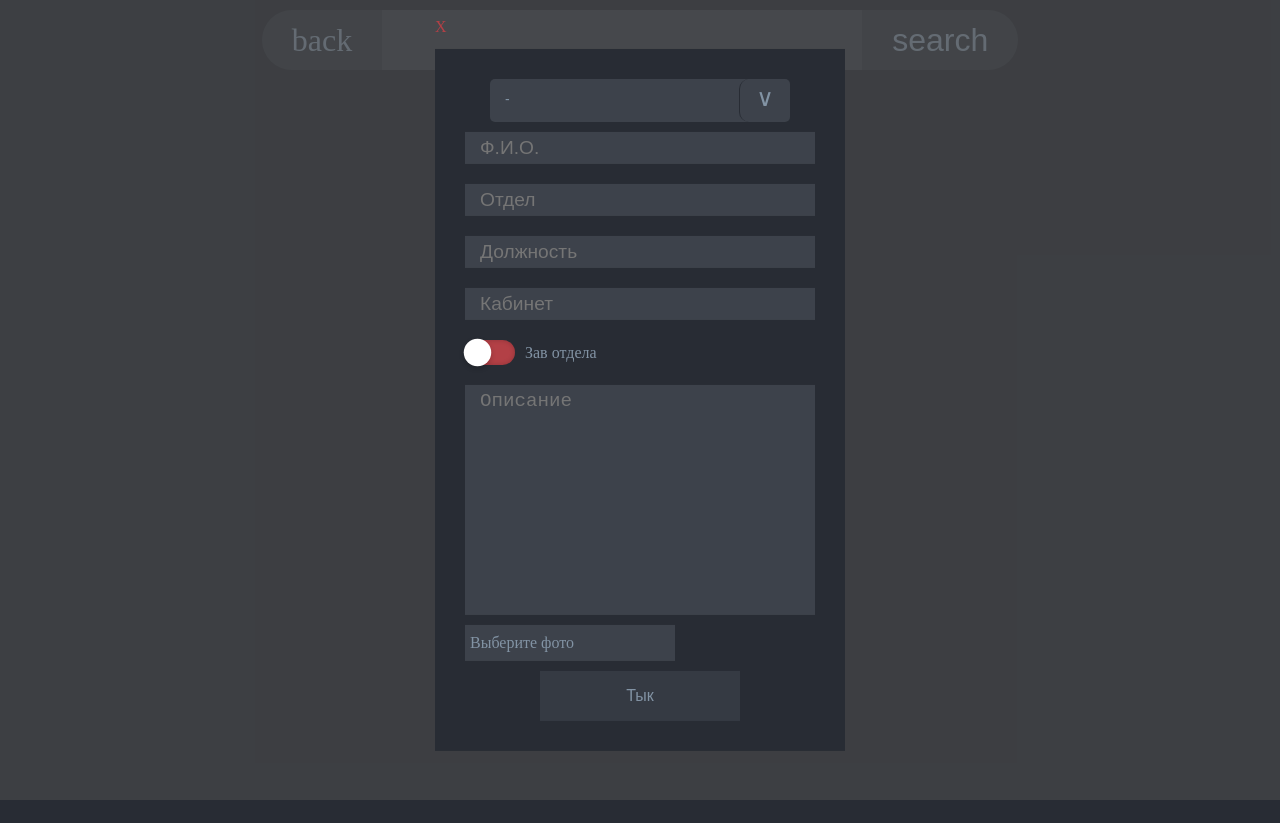
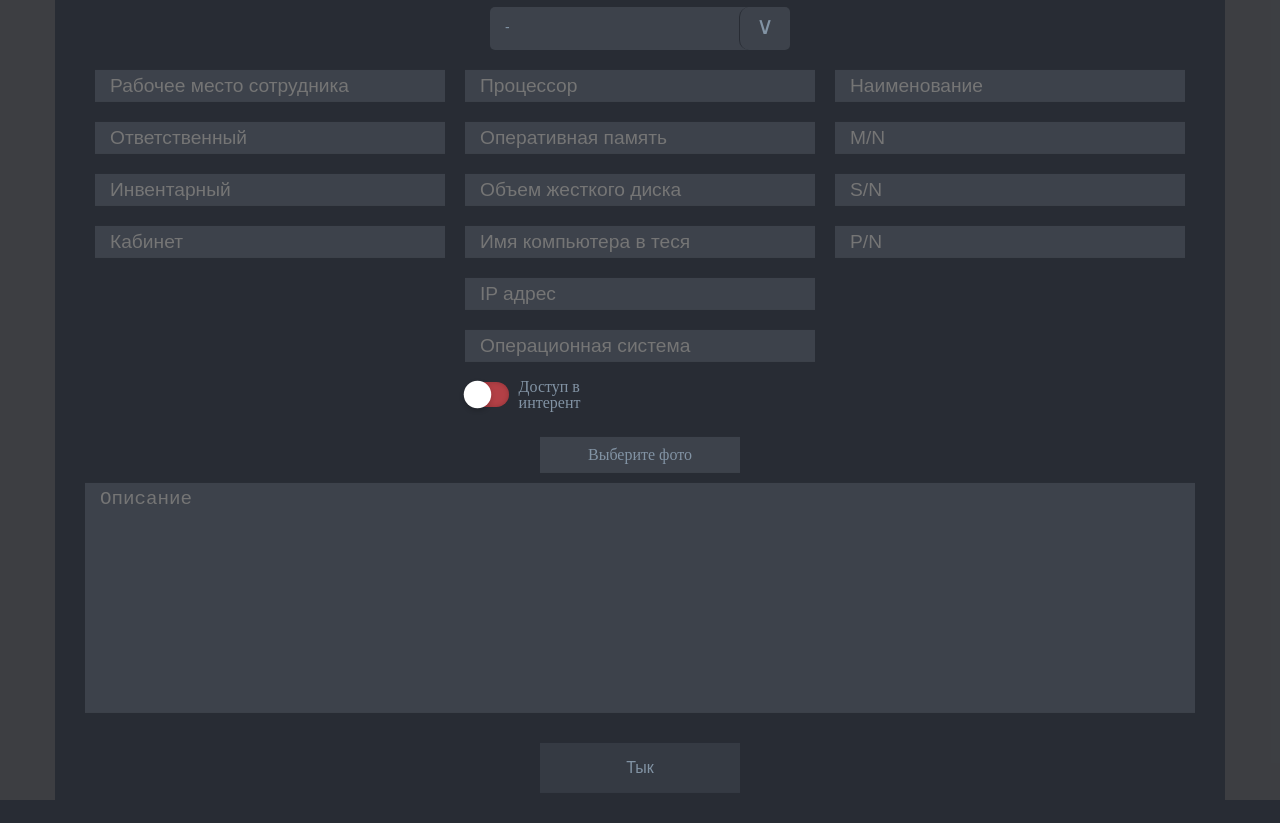
Before and after one commit to Sorati/obsinv, a React (Create React App) app: page /Add in a window 1280 px wide. Before the commit the page ends 800 px from the top, so only its background shows below. Built offline with nearby package versions, Linux system fonts and the light colour scheme.

Commit message:
refactoring and change "add componetn"

```diff
--- a/src/components/modalAddItems/ModalAddItems.jsx
+++ b/src/components/modalAddItems/ModalAddItems.jsx
@@ -1,6 +1,9 @@
 import React from "react";
 import style from './ModalAddItems.module.css'
 import {NavLink} from "react-router-dom";
+import Person from "./person/person";
+import General from "./general/general";
+import Hardware from "./hardware/hardware";
 
 class ModalAddItems extends React.PureComponent {
     constructor(props) {
@@ -8,7 +11,9 @@ class ModalAddItems extends React.PureComponent {
         this.data = props.date.data;
         this.getForm = React.createRef();
         this.state = {
-            typeItems: ''
+            typeItems: '',
+            description: '',
+
         }
     }
 
@@ -66,6 +71,10 @@ class ModalAddItems extends React.PureComponent {
 
     }
 
+    componentWillUnmount() {
+
+    }
+
     render() {
         return (
             <div className={style.outsude}>
@@ -75,34 +84,15 @@ class ModalAddItems extends React.PureComponent {
                         <form ref={this.getForm} action="POST" onSubmit={(evn) => {
                             evn.preventDefault()
                         }}>
-
                             <label htmlFor="styledSelect1" className={style.customSelect}>
                                 <select name="options" id="styledSelect1">
                                     <option value="none" hidden>-</option>
                                     {this._getTypeList()}
                                 </select>
                             </label>
-
-                            <div className={style.content__person}>
-                                <label><input type="text" placeholder={'Ф.И.О.'}/></label>
-                                <label><input type="text" placeholder={'Отдел'}/></label>
-                                <label><input type="text" placeholder={'Должность'}/></label>
-                                <label><input type="text" placeholder={'Кабинет'}/></label>
-                                <label className={style.checkbox}><input type="checkbox"/>
-                                    <span>Зав отдела</span></label>
-                            </div>
-                            <div className={style.general}>
-                                <label><textarea name="description" rows="10"
-                                                 placeholder={'Описание'}></textarea></label>
-                                <input type="file" name="file" id="file" className={style.inputfile}/>
-                                <label htmlFor="file">Выберите фото</label>
-                                {/*<button onSubmit={(evn) => {
-                                    evn.preventDefault()
-                                }}>Создать
-                                </button>*/}
-
-                                <button onClick={this._addNewPerson.bind(this)}>Тык</button>
-                            </div>
+                            {/*<Person/>*/}
+                            <Hardware/>
+                            <General/>
                         </form>
                     </div>
                 </div>
--- a/src/components/modalAddItems/ModalAddItems.module.css
+++ b/src/components/modalAddItems/ModalAddItems.module.css
@@ -31,33 +31,12 @@
 .content {
     /*background-color: #b3d4fc;*/
 }
-.content textarea{
-    resize: none;
-}
-.content input[type="text"],
-.content input[type="checkbox"],
-.content textarea
-{
-    box-sizing: border-box;
-    width: 100%;
-    font-size: 1.2rem;
-    padding: 5px 15px;
-    background-color: #3d424b;
-    color: #8293a4;
-    border: 0;
-    margin: 10px 0;
-}
+
 .content form{
     display: flex;
     flex-direction: column;
     margin: 10px;
 }
-
-.content__person{
-    width: 350px;
-}
-
-/*********************************************************/
 
 .customSelect {
 	position: relative;
@@ -102,90 +81,3 @@
     z-index: -1;
     border-radius: 10px 0 0 10px;
 }
-
-option:hover{
-	color: #0d191d;
-}
-
-.general{
-    display: flex;
-    flex-direction: column;
-}
-
-.general button{
-    align-self: center;
-    background-color: #353a43;
-    color: #8293a4;
-    border: 0;
-    width: 200px;
-    height: 50px;
-    padding: 5px 30px;
-    margin-top: 10px;
-}
-/*********************************/
-.content input[type="checkbox"] {
-  width: 50px;
-  height: 25px;
-  -webkit-appearance: none;
-  -moz-appearance: none;
-  background: #b34046;
-  outline: none;
-  border-radius: 50px;
-  box-shadow: inset 0 0 5px rgba(0,0,0, .2);
-  transition: 0.5s;
-  position: relative;
-}
-.content input:checked[type="checkbox"] {
-  background: #8df472;
-}
-.content input[type="checkbox"]::before {
-  content: '';
-  position: absolute;
-  width: 25px;
-  height: 25px;
-  border-radius: 50%;
-  top: 0;
-  left: 0;
-  background: #fff;
-  transform: scale(1.1);
-  box-shadow: 0 2px 5px rgba(0,0,0, .2);
-  transition: 0.5s;
-}
-.content input:checked[type="checkbox"]::before {
-  left: 25px;
-}
-
-.checkbox{
-    display: flex;
-    justify-content: start;
-    align-items: center;
-    width: 150px;
-}
-
-.checkbox span{
-    margin: 0 10px;
-}
-/*********************************/
-
-.inputfile {
-	width: 0.1px;
-	height: 0.1px;
-	opacity: 0;
-	overflow: hidden;
-	z-index: -1;
-}
-
-.inputfile + label {
-    color: #8293a4;
-    background-color: #3d424b;
-    max-width: 200px;
-    padding: 10px 5px;
-}
-.inputfile:focus + label,
-.inputfile + label:hover {
-    background-color: #3d424b;
-}
-
-.inputfile + label {
-	cursor: pointer;
-}
--- /dev/null
+++ b/src/components/modalAddItems/general/general.jsx
@@ -0,0 +1,17 @@
+import React from "react";
+import style from "./general.module.css"
+
+const General = () => {
+    return (
+        <div className={style.content__general}>
+            <input type="file" name="file" id="file" className={style.inputfile}/>
+            <label htmlFor="file">Выберите фото</label>
+
+            <label><textarea name="description" rows="10" placeholder={'Описание'}></textarea></label>
+
+            <button>Тык</button>
+        </div>
+    )
+};
+
+export default General
--- /dev/null
+++ b/src/components/modalAddItems/general/general.module.css
@@ -0,0 +1,56 @@
+.content__general{
+    display: flex;
+    flex-direction: column;
+    width: 100%;
+    margin: 10px auto 0 auto;
+}
+
+.content__general button{
+    align-self: center;
+    background-color: #353a43;
+    color: #8293a4;
+    border: 0;
+    width: 200px;
+    height: 50px;
+    padding: 5px 30px;
+    margin-top: 20px;
+}
+
+.content__general textarea {
+    resize: none;
+    box-sizing: border-box;
+    width: 100%;
+    font-size: 1.2rem;
+    padding: 5px 15px;
+    background-color: #3d424b;
+    color: #8293a4;
+    border: 0;
+    margin: 10px 0;
+}
+
+.inputfile {
+	width: 0.1px;
+	height: 0.1px;
+	opacity: 0;
+	overflow: hidden;
+	z-index: -1;
+}
+
+.inputfile + label {
+    margin: auto;
+    width: 190px;
+    text-align: center;
+
+    color: #8293a4;
+    background-color: #3d424b;
+    max-width: 200px;
+    padding: 10px 5px;
+}
+.inputfile:focus + label,
+.inputfile + label:hover {
+    background-color: #3d424b;
+}
+
+.inputfile + label {
+	cursor: pointer;
+}
--- /dev/null
+++ b/src/components/modalAddItems/hardware/hardware.jsx
@@ -0,0 +1,39 @@
+import React from "react";
+import style from './hardware.module.css';
+
+const Hardware = () => {
+    return (
+        <div className={style.content__Hardware}>
+            <div>
+                <label><input type="text" placeholder={'Рабочее место сотрудника'}/></label>
+                <label><input type="text" placeholder={'Ответственный'}/></label>
+
+                <label><input type="text" placeholder={'Инвентарный'}/></label>
+                <label><input type="text" placeholder={'Кабинет'}/></label>
+            </div>
+
+            <div>
+                <label><input type="text" placeholder={'Процессор'}/></label>
+                <label><input type="text" placeholder={'Оперативная память'}/></label>
+                <label><input type="text" placeholder={'Объем жесткого диска'}/></label>
+                <label><input type="text" placeholder={'Имя компьютера в теся'}/></label>
+                <label><input type="text" placeholder={'IP адрес'}/></label>
+                <label><input type="text" placeholder={'Операционная система'}/></label>
+                {/*<label><input type="text" placeholder={'Доступ в интерент'}/></label>*/}
+                <label className={style.checkbox}><input type="checkbox"/>
+                <span>Доступ в интерент</span></label>
+            </div>
+
+            <div>
+                <label><input type="text" placeholder={'Наименование'}/></label>
+                <label><input type="text" placeholder={'M/N'}/></label>
+                <label><input type="text" placeholder={'S/N'}/></label>
+                <label><input type="text" placeholder={'P/N'}/></label>
+            </div>
+
+
+        </div>
+    )
+};
+
+export default Hardware;
--- /dev/null
+++ b/src/components/modalAddItems/hardware/hardware.module.css
@@ -0,0 +1,67 @@
+.content__Hardware{
+    /*width: 350px;*/
+    display: flex;
+}
+
+.content__Hardware>div{
+    margin: 10px;
+}
+
+.content__Hardware input[type="text"]{
+    min-width: 350px;
+}
+
+.content__Hardware input[type="text"],
+.content__Hardware input[type="checkbox"] {
+    box-sizing: border-box;
+    width: 100%;
+    font-size: 1.2rem;
+    padding: 5px 15px;
+    background-color: #3d424b;
+    color: #8293a4;
+    border: 0;
+    margin: 10px 0;
+}
+
+.content__Hardware input[type="checkbox"] {
+  width: 50px;
+  height: 25px;
+  -webkit-appearance: none;
+  -moz-appearance: none;
+  background: #b34046;
+  outline: none;
+  border-radius: 50px;
+  box-shadow: inset 0 0 5px rgba(0,0,0, .2);
+  transition: 0.5s;
+  position: relative;
+}
+.content__Hardware input:checked[type="checkbox"] {
+  background: #8df472;
+}
+.content__Hardware input[type="checkbox"]::before {
+  content: '';
+  position: absolute;
+  width: 25px;
+  height: 25px;
+  border-radius: 50%;
+  top: 0;
+  left: 0;
+  background: #fff;
+  transform: scale(1.1);
+  box-shadow: 0 2px 5px rgba(0,0,0, .2);
+  transition: 0.5s;
+}
+.content__Hardware input:checked[type="checkbox"]::before {
+  left: 18px;
+}
+
+.checkbox{
+    display: flex;
+    justify-content: start;
+    align-items: center;
+    width: 150px;
+}
+
+.checkbox span{
+    margin: 0 10px;
+}
--- /dev/null
+++ b/src/components/modalAddItems/person/person.jsx
@@ -0,0 +1,17 @@
+import React from "react";
+import style from './person.module.css'
+
+const Person = () => {
+    return (
+        <div className={style.content__person}>
+            <label><input type="text" placeholder={'Ф.И.О.'}/></label>
+            <label><input type="text" placeholder={'Отдел'}/></label>
+            <label><input type="text" placeholder={'Должность'}/></label>
+            <label><input type="text" placeholder={'Кабинет'}/></label>
+            <label className={style.checkbox}><input type="checkbox"/>
+                <span>Зав отдела</span></label>
+        </div>
+    )
+};
+
+export default Person;
--- /dev/null
+++ b/src/components/modalAddItems/person/person.module.css
@@ -0,0 +1,58 @@
+.content__person{
+    width: 350px;
+}
+
+.content__person input[type="text"],
+.content__person input[type="checkbox"] {
+    box-sizing: border-box;
+    width: 100%;
+    font-size: 1.2rem;
+    padding: 5px 15px;
+    background-color: #3d424b;
+    color: #8293a4;
+    border: 0;
+    margin: 10px 0;
+}
+
+.content__person input[type="checkbox"] {
+  width: 50px;
+  height: 25px;
+  -webkit-appearance: none;
+  -moz-appearance: none;
+  background: #b34046;
+  outline: none;
+  border-radius: 50px;
+  box-shadow: inset 0 0 5px rgba(0,0,0, .2);
+  transition: 0.5s;
+  position: relative;
+}
+.content__person input:checked[type="checkbox"] {
+  background: #8df472;
+}
+.content__person input[type="checkbox"]::before {
+  content: '';
+  position: absolute;
+  width: 25px;
+  height: 25px;
+  border-radius: 50%;
+  top: 0;
+  left: 0;
+  background: #fff;
+  transform: scale(1.1);
+  box-shadow: 0 2px 5px rgba(0,0,0, .2);
+  transition: 0.5s;
+}
+.content__person input:checked[type="checkbox"]::before {
+  left: 25px;
+}
+
+.checkbox{
+    display: flex;
+    justify-content: start;
+    align-items: center;
+    width: 150px;
+}
+
+.checkbox span{
+    margin: 0 10px;
+}
```
